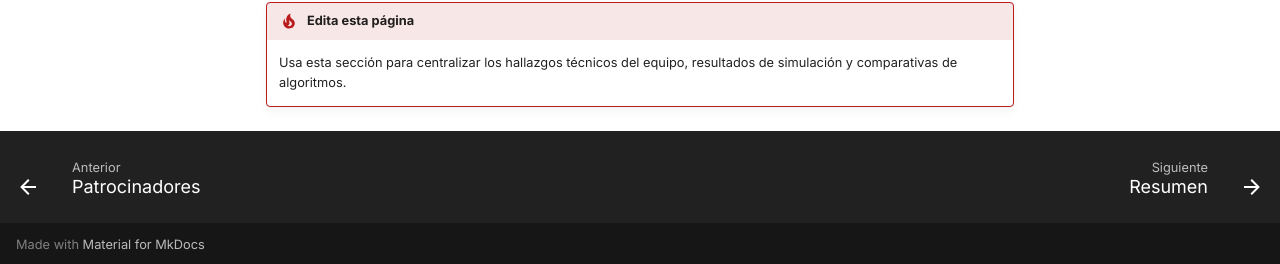
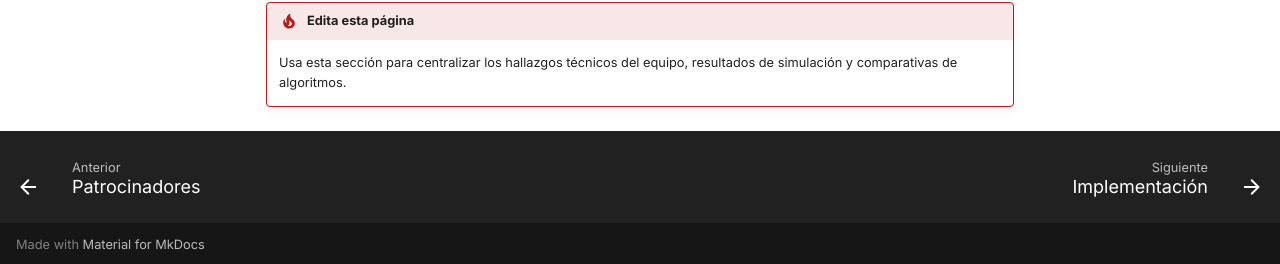
Before and after one commit to stavara/driverless, an MkDocs documentation site: the page built from docs/investigacion.md, in a window 1280 px wide and 1004 px high. Shown: the part 737-1001 px from the top of the window. Built offline with MkDocs 1.6.1 and Material for MkDocs 9.7.7, drawn with Linux system fonts in a browser that asks for light colours; part of the change alters nothing that is shown.

Commit message:
Simplify Implementacion section in mkdocs.yml

```diff
--- a/mkdocs.yml
+++ b/mkdocs.yml
@@ -70,5 +70,5 @@ nav:
   - Patrocinadores: patrocinadores.md
   - Investigacion: investigacion.md
   - Implementacion:
-      - Resumen: implementacion/index.md
+      - implementacion/index.md
       - Frenos: implementacion/frenos.md
```
